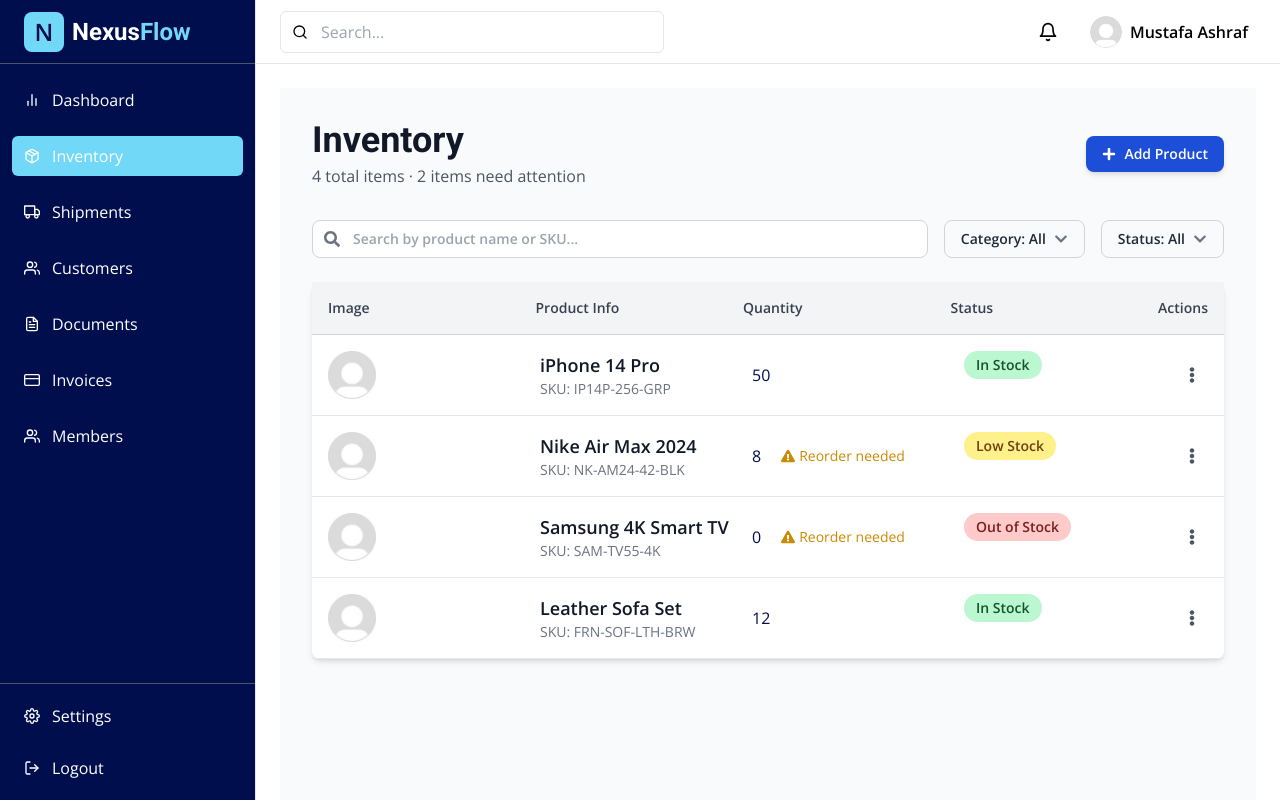
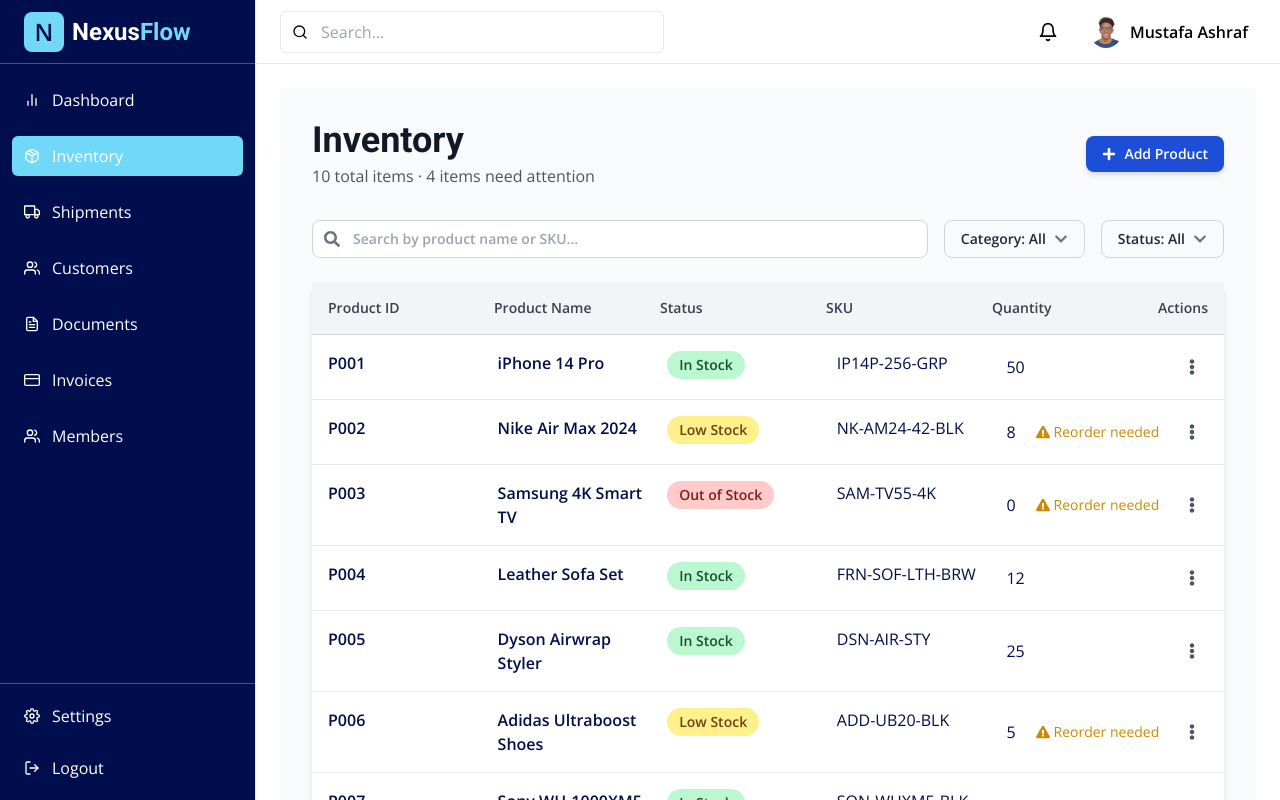
Before and after one commit to MustafaAFarag/SME-Huawei, a React (Vite) app: page /inventory in a window 1280 px wide. Built offline with nearby package versions, Linux system fonts and the light colour scheme.

Commit message:
Refactoring and Dashboard Design

```diff
--- a/package.json
+++ b/package.json
@@ -16,6 +16,8 @@
     "@tanstack/react-query": "^5.59.15",
     "@tanstack/react-query-devtools": "^5.59.15",
     "framer-motion": "^11.11.8",
+    "primeicons": "^7.0.0",
+    "primereact": "^10.8.4",
     "react": "^18.3.1",
     "react-dom": "^18.3.1",
     "react-fast-marquee": "^1.6.5",
--- a/src/main.tsx
+++ b/src/main.tsx
@@ -1,6 +1,9 @@
 import { StrictMode } from 'react';
 import { createRoot } from 'react-dom/client';
 import App from './App.tsx';
+import 'primereact/resources/themes/saga-blue/theme.css';
+import 'primereact/resources/primereact.min.css';
+import 'primeicons/primeicons.css';
 
 createRoot(document.getElementById('root')!).render(
   <StrictMode>
--- a/src/pages/Inventory.tsx
+++ b/src/pages/Inventory.tsx
@@ -1,5 +1,6 @@
 import { useState } from 'react';
 import { motion } from 'framer-motion';
+import { Paginator } from 'primereact/paginator';
 import {
   FaPlus,
   FaEdit,
@@ -16,73 +17,7 @@ import {
   MenuItems,
   Transition,
 } from '@headlessui/react';
-
-type Status = 'In Stock' | 'Low Stock' | 'Out of Stock';
-type Category = 'Electronics' | 'Fashion' | 'Home & Living' | 'Beauty';
-
-interface InventoryItem {
-  id: number;
-  name: string;
-  sku: string;
-  category: Category;
-  quantity: number;
-  price: number;
-  status: Status;
-  reorderPoint: number;
-  lastUpdated: string;
-  image: string;
-}
-
-const inventoryData: InventoryItem[] = [
-  {
-    id: 1,
-    name: 'iPhone 14 Pro',
-    sku: 'IP14P-256-GRP',
-    category: 'Electronics',
-    quantity: 50,
-    price: 999.99,
-    status: 'In Stock',
-    reorderPoint: 20,
-    lastUpdated: '2024-03-15',
-    image: './default-user.jpg',
-  },
-  {
-    id: 2,
-    name: 'Nike Air Max 2024',
-    sku: 'NK-AM24-42-BLK',
-    category: 'Fashion',
-    quantity: 8,
-    price: 179.99,
-    status: 'Low Stock',
-    reorderPoint: 10,
-    lastUpdated: '2024-03-14',
-    image: './default-user.jpg',
-  },
-  {
-    id: 3,
-    name: 'Samsung 4K Smart TV',
-    sku: 'SAM-TV55-4K',
-    category: 'Electronics',
-    quantity: 0,
-    price: 699.99,
-    status: 'Out of Stock',
-    reorderPoint: 5,
-    lastUpdated: '2024-03-13',
-    image: './default-user.jpg',
-  },
-  {
-    id: 4,
-    name: 'Leather Sofa Set',
-    sku: 'FRN-SOF-LTH-BRW',
-    category: 'Home & Living',
-    quantity: 12,
-    price: 1299.99,
-    status: 'In Stock',
-    reorderPoint: 4,
-    lastUpdated: '2024-03-15',
-    image: './default-user.jpg',
-  },
-];
+import { inventoryData, InventoryItem, Status } from '../utils/Datas';
 
 const categories = [
   'All',
@@ -91,8 +26,9 @@ const categories = [
   'Home & Living',
   'Beauty',
 ] as const;
+const statuses = ['All', 'In Stock', 'Low Stock', 'Out of Stock'] as const;
 
-const statuses = ['All', 'In Stock', 'Low Stock', 'Out of Stock'] as const;
+const ITEMS_PER_PAGE = 7;
 
 const FilterDropdown = ({
   options,
@@ -141,6 +77,7 @@ function Inventory() {
   const [searchTerm, setSearchTerm] = useState('');
   const [selectedCategory, setSelectedCategory] = useState('All');
   const [selectedStatus, setSelectedStatus] = useState('All');
+  const [currentPage, setCurrentPage] = useState(0);
 
   const getStatusColor = (status: Status): string => {
     switch (status) {
@@ -169,6 +106,21 @@ function Inventory() {
   const lowStockItems = inventory.filter(
     (item) => item.status === 'Low Stock' || item.status === 'Out of Stock',
   ).length;
+
+  // Pagination logic
+  const startIndex = currentPage * ITEMS_PER_PAGE;
+  const visibleInventory = filteredInventory.slice(
+    startIndex,
+    startIndex + ITEMS_PER_PAGE,
+  );
+
+  console.log(visibleInventory);
+  console.log(filteredInventory);
+  console.log(inventory);
+
+  const onPageChange = (event: any) => {
+    setCurrentPage(event.page);
+  };
 
   return (
     <div className="min-h-screen bg-gray-50 p-8">
@@ -215,34 +167,36 @@ function Inventory() {
 
         {/* Inventory Table */}
         <div className="relative z-0 rounded-lg bg-white shadow-md">
-          <div className="grid grid-cols-[1fr,1fr,1fr,1fr,auto] gap-4 border-b border-gray-300 bg-gray-100 p-4 text-sm font-bold text-gray-700">
-            <div>Image</div>
-            <div>Product Info</div>
-            <div>Quantity</div>
-            <div>Status</div>
-            <div>Actions</div>
+          <div className="grid grid-cols-[1fr,1fr,1fr,1fr,1fr,auto] gap-4 border-b border-gray-300 bg-gray-100 p-4 text-sm font-bold text-gray-700">
+            <p>Product ID</p>
+            <p>Product Name</p>
+            <p>Status</p>
+            <p>SKU</p>
+            <p>Quantity</p>
+            <p>Actions</p>
           </div>
 
-          {filteredInventory.map((item, index) => (
+          {visibleInventory.map((item, index) => (
             <motion.div
               key={item.id}
               initial={{ opacity: 0, y: 10 }}
               animate={{ opacity: 1, y: 0 }}
               exit={{ opacity: 0, x: -10 }}
               transition={{ duration: 0.2, delay: index * 0.05 }}
-              className="relative grid grid-cols-[1fr,1fr,1fr,1fr,auto] gap-4 border-b border-gray-200 p-4 text-gray-700 hover:bg-gray-50"
+              className="relative grid grid-cols-[1fr,1fr,1fr,1fr,1fr,auto] gap-4 border-b border-gray-200 p-4 text-gray-700 hover:bg-gray-50"
             >
-              <div>
-                <img
-                  src={item.image}
-                  alt={item.name}
-                  className="h-12 w-12 rounded-lg object-cover"
-                />
+              <div className="text-base font-bold text-primary">{item.id}</div>
+              <div className="text-base font-bold text-primary">
+                {item.name}
               </div>
               <div>
-                <p className="text-lg font-bold text-gray-900">{item.name}</p>
-                <p className="text-sm text-gray-500">SKU: {item.sku}</p>
+                <span
+                  className={`inline-flex rounded-full px-3 py-1 text-sm font-semibold ${getStatusColor(item.status)}`}
+                >
+                  {item.status}
+                </span>
               </div>
+              <div className="text-base text-primary">{item.sku}</div>
               <div className="flex items-center gap-5">
                 <p className="text-base text-primary">{item.quantity}</p>
                 {item.quantity <= item.reorderPoint && (
@@ -251,16 +205,10 @@ function Inventory() {
                   </p>
                 )}
               </div>
-              <div>
-                <span
-                  className={`inline-flex rounded-full px-3 py-1 text-sm font-semibold ${getStatusColor(item.status)}`}
-                >
-                  {item.status}
-                </span>
-              </div>
+
               <div className="flex items-center justify-end">
                 <Menu as="div" className="relative">
-                  <MenuButton className="static z-0 rounded-full p-2 text-gray-600 hover:bg-gray-100">
+                  <MenuButton className="rounded-full p-2 text-gray-600 hover:bg-gray-100">
                     <FaEllipsisV />
                   </MenuButton>
                   <Transition
@@ -293,8 +241,22 @@ function Inventory() {
             </motion.div>
           ))}
         </div>
+
+        {/* Pagination */}
+        <Paginator
+          first={currentPage * ITEMS_PER_PAGE}
+          rows={ITEMS_PER_PAGE}
+          totalRecords={filteredInventory.length}
+          onPageChange={onPageChange}
+          className="mt-4 p-2 text-base"
+          template="FirstPageLink PrevPageLink PageLinks NextPageLink LastPageLink"
+          leftContent={
+            <span className="text-base">{currentPage + 1} of 4</span>
+          }
+        />
       </div>
     </div>
   );
 }
+
 export default Inventory;
--- a/src/ui/AppHeader.tsx
+++ b/src/ui/AppHeader.tsx
@@ -58,7 +58,7 @@ function AppHeader() {
         {/* Profile Menu */}
         <Menu as="div" className="relative">
           <MenuButton className="flex items-center space-x-2 rounded-md bg-transparent p-2 transition-all duration-300 hover:bg-gray-200">
-            <img src="./default-user.jpg" className="h-8 w-8 rounded-full" />
+            <img src="./mustafa.png" className="h-8 w-8 rounded-full" />
             <span className="font-bold">Mustafa Ashraf</span>
           </MenuButton>
           <Transition
--- /dev/null
+++ b/src/utils/Datas.tsx
@@ -0,0 +1,305 @@
+export type Status = 'In Stock' | 'Low Stock' | 'Out of Stock';
+type Category = 'Electronics' | 'Fashion' | 'Home & Living' | 'Beauty';
+
+export type InventoryItem = {
+  id: string;
+  name: string;
+  sku: string;
+  category: Category;
+  quantity: number;
+  price: number;
+  status: Status;
+  reorderPoint: number;
+  lastUpdated: string;
+  logisticsDetail: string;
+};
+
+export const inventoryData: InventoryItem[] = [
+  {
+    id: 'P001',
+    name: 'iPhone 14 Pro',
+    sku: 'IP14P-256-GRP',
+    category: 'Electronics',
+    quantity: 50,
+    price: 999.99,
+    status: 'In Stock',
+    reorderPoint: 20,
+    lastUpdated: '2024-03-15',
+    logisticsDetail: 'Inbound from China · Expected on 2024-03-20',
+  },
+  {
+    id: 'P002',
+    name: 'Nike Air Max 2024',
+    sku: 'NK-AM24-42-BLK',
+    category: 'Fashion',
+    quantity: 8,
+    price: 179.99,
+    status: 'Low Stock',
+    reorderPoint: 10,
+    lastUpdated: '2024-03-14',
+    logisticsDetail: 'Shipped from US warehouse · 2-day shipping available',
+  },
+  {
+    id: 'P003',
+    name: 'Samsung 4K Smart TV',
+    sku: 'SAM-TV55-4K',
+    category: 'Electronics',
+    quantity: 0,
+    price: 699.99,
+    status: 'Out of Stock',
+    reorderPoint: 5,
+    lastUpdated: '2024-03-13',
+    logisticsDetail: 'Pending restock · Estimated delivery: 2024-04-01',
+  },
+  {
+    id: 'P004',
+    name: 'Leather Sofa Set',
+    sku: 'FRN-SOF-LTH-BRW',
+    category: 'Home & Living',
+    quantity: 12,
+    price: 1299.99,
+    status: 'In Stock',
+    reorderPoint: 4,
+    lastUpdated: '2024-03-15',
+    logisticsDetail: 'In local warehouse · Ready for dispatch',
+  },
+  {
+    id: 'P005',
+    name: 'Dyson Airwrap Styler',
+    sku: 'DSN-AIR-STY',
+    category: 'Beauty',
+    quantity: 25,
+    price: 549.99,
+    status: 'In Stock',
+    reorderPoint: 10,
+    lastUpdated: '2024-02-28',
+    logisticsDetail: 'Inbound from EU warehouse · Delivery within 7 days',
+  },
+  {
+    id: 'P006',
+    name: 'Adidas Ultraboost Shoes',
+    sku: 'ADD-UB20-BLK',
+    category: 'Fashion',
+    quantity: 5,
+    price: 199.99,
+    status: 'Low Stock',
+    reorderPoint: 5,
+    lastUpdated: '2024-03-10',
+    logisticsDetail: 'Shipped from central distribution · Next-day shipping',
+  },
+  {
+    id: 'P007',
+    name: 'Sony WH-1000XM5 Headphones',
+    sku: 'SON-WHXM5-BLK',
+    category: 'Electronics',
+    quantity: 15,
+    price: 299.99,
+    status: 'In Stock',
+    reorderPoint: 5,
+    lastUpdated: '2024-03-11',
+    logisticsDetail: 'Inbound from Japan · Expected on 2024-03-21',
+  },
+  {
+    id: 'P008',
+    name: 'Instant Pot Duo 7-in-1',
+    sku: 'INS-POT-DUO',
+    category: 'Home & Living',
+    quantity: 18,
+    price: 89.99,
+    status: 'In Stock',
+    reorderPoint: 5,
+    lastUpdated: '2024-03-12',
+    logisticsDetail: 'Available at regional hub · 3-day delivery',
+  },
+  {
+    id: 'P009',
+    name: 'Apple Watch Series 8',
+    sku: 'APL-WATCH8-45',
+    category: 'Electronics',
+    quantity: 30,
+    price: 399.99,
+    status: 'In Stock',
+    reorderPoint: 10,
+    lastUpdated: '2024-03-15',
+    logisticsDetail: 'Shipped from US warehouse · Express shipping available',
+  },
+  {
+    id: 'P010',
+    name: 'Organic Face Cream',
+    sku: 'BEAU-FACE-ORG',
+    category: 'Beauty',
+    quantity: 2,
+    price: 29.99,
+    status: 'Low Stock',
+    reorderPoint: 3,
+    lastUpdated: '2024-03-08',
+    logisticsDetail: 'Inbound from EU · Estimated delivery: 2024-03-30',
+  },
+];
+
+// Shipment Data
+
+export type ShipmentStatus =
+  | 'In Transit'
+  | 'Delivered'
+  | 'Pending'
+  | 'Cancelled';
+type Carrier = 'DHL' | 'FedEx' | 'UPS';
+
+export type Shipment = {
+  id: string;
+  status: ShipmentStatus;
+  date: string;
+  carrier: Carrier;
+  origin: string;
+  destination: string;
+  tracking: string;
+};
+
+export const shipmentData: Shipment[] = [
+  {
+    id: 'SH001',
+    status: 'In Transit',
+    date: '2024-10-22',
+    carrier: 'DHL',
+    origin: 'New York, NY',
+    destination: 'Los Angeles, CA',
+    tracking: 'DHL7364528',
+  },
+  {
+    id: 'SH002',
+    status: 'Delivered',
+    date: '2024-10-20',
+    carrier: 'FedEx',
+    origin: 'Chicago, IL',
+    destination: 'Miami, FL',
+    tracking: 'FDX8472947',
+  },
+  {
+    id: 'SH003',
+    status: 'Pending',
+    date: '2024-10-25',
+    carrier: 'UPS',
+    origin: 'Seattle, WA',
+    destination: 'Boston, MA',
+    tracking: 'UPS9384756',
+  },
+  {
+    id: 'SH004',
+    status: 'Cancelled',
+    date: '2024-10-18',
+    carrier: 'DHL',
+    origin: 'Austin, TX',
+    destination: 'Denver, CO',
+    tracking: 'DHL2938475',
+  },
+];
+
+// Members
+
+export const memberData = [
+  {
+    id: 1,
+    name: 'John Doe',
+    email: 'john.doe@example.com',
+    role: 'Admin',
+    phone: '+1234567890',
+    department: 'Management',
+    hireDate: '2022-01-15',
+    status: 'Active',
+    location: 'Head Office',
+    salary: 75000,
+    performanceRating: 4.5,
+  },
+  {
+    id: 2,
+    name: 'Jane Smith',
+    email: 'jane.smith@example.com',
+    role: 'Member',
+    phone: '+1234567891',
+    department: 'Sales',
+    hireDate: '2021-05-10',
+    status: 'Active',
+    location: 'Branch Office A',
+    salary: 55000,
+    performanceRating: 4.0,
+  },
+  {
+    id: 3,
+    name: 'Alice Johnson',
+    email: 'alice.johnson@example.com',
+    role: 'Member',
+    phone: '+1234567892',
+    department: 'Marketing',
+    hireDate: '2020-03-22',
+    status: 'Active',
+    location: 'Branch Office B',
+    salary: 60000,
+    performanceRating: 3.8,
+  },
+  {
+    id: 4,
+    name: 'Bob Brown',
+    email: 'bob.brown@example.com',
+    role: 'Moderator',
+    phone: '+1234567893',
+    department: 'Customer Support',
+    hireDate: '2019-11-05',
+    status: 'Active',
+    location: 'Head Office',
+    salary: 50000,
+    performanceRating: 4.2,
+  },
+  {
+    id: 5,
+    name: 'David Wilson',
+    email: 'david.wilson@example.com',
+    role: 'Warehouse Manager',
+    phone: '+1234567894',
+    department: 'Operations',
+    hireDate: '2020-08-30',
+    status: 'Active',
+    location: 'Warehouse',
+    salary: 65000,
+    performanceRating: 4.1,
+  },
+  {
+    id: 6,
+    name: 'Eve Adams',
+    email: 'eve.adams@example.com',
+    role: 'Product Manager',
+    phone: '+1234567895',
+    department: 'Product Development',
+    hireDate: '2021-04-01',
+    status: 'Active',
+    location: 'Head Office',
+    salary: 70000,
+    performanceRating: 4.7,
+  },
+  {
+    id: 7,
+    name: 'George Miller',
+    email: 'george.miller@example.com',
+    role: 'IT Support',
+    phone: '+1234567896',
+    department: 'IT',
+    hireDate: '2022-02-20',
+    status: 'Active',
+    location: 'Head Office',
+    salary: 60000,
+    performanceRating: 4.0,
+  },
+  {
+    id: 8,
+    name: 'Hannah Green',
+    email: 'hannah.green@example.com',
+    role: 'Quality Assurance',
+    phone: '+1234567897',
+    department: 'Quality Control',
+    hireDate: '2020-06-15',
+    status: 'Active',
+    location: 'Warehouse',
+    salary: 57000,
+    performanceRating: 4.3,
+  },
+];
```
Also changed, not shown: src/pages/Dashboard.tsx (+7 -7 lines), src/pages/Members.tsx (+15 -32 lines), src/pages/Shipments.tsx (+13 -62 lines), 1 other file (tests, documents, lock files or other folders).
